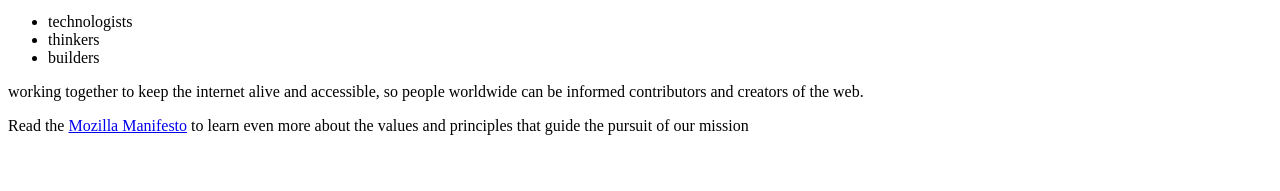
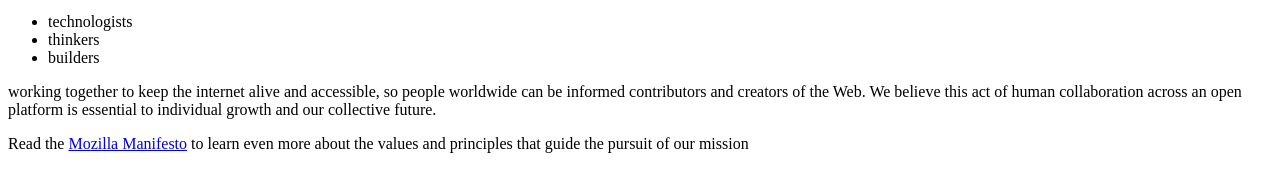
Before and after one commit to PJMantoss/codersrank-practice, a website: page index.html in a window 1280 px wide. Shown: the part 439-630 px from the top of the page. Drawn offline with Linux system fonts and the light colour scheme.

Commit message:
update index

```diff
--- a/index.html
+++ b/index.html
@@ -16,7 +16,7 @@
       <li>builders</li>
    </ul>
 
-   <p>working together to keep the internet alive and accessible, so people worldwide can be informed contributors and creators of the web.</p>
+   <p>working together to keep the internet alive and accessible, so people worldwide can be informed contributors and creators of the Web. We believe this act of human collaboration across an open platform is essential to individual growth and our collective future.</p>
 
    <p>Read the <a href="https://www.mozilla.org/en-US/about/manifesto/">Mozilla Manifesto</a> to learn even more about the values and principles that guide the pursuit of our mission</p>
 
```
